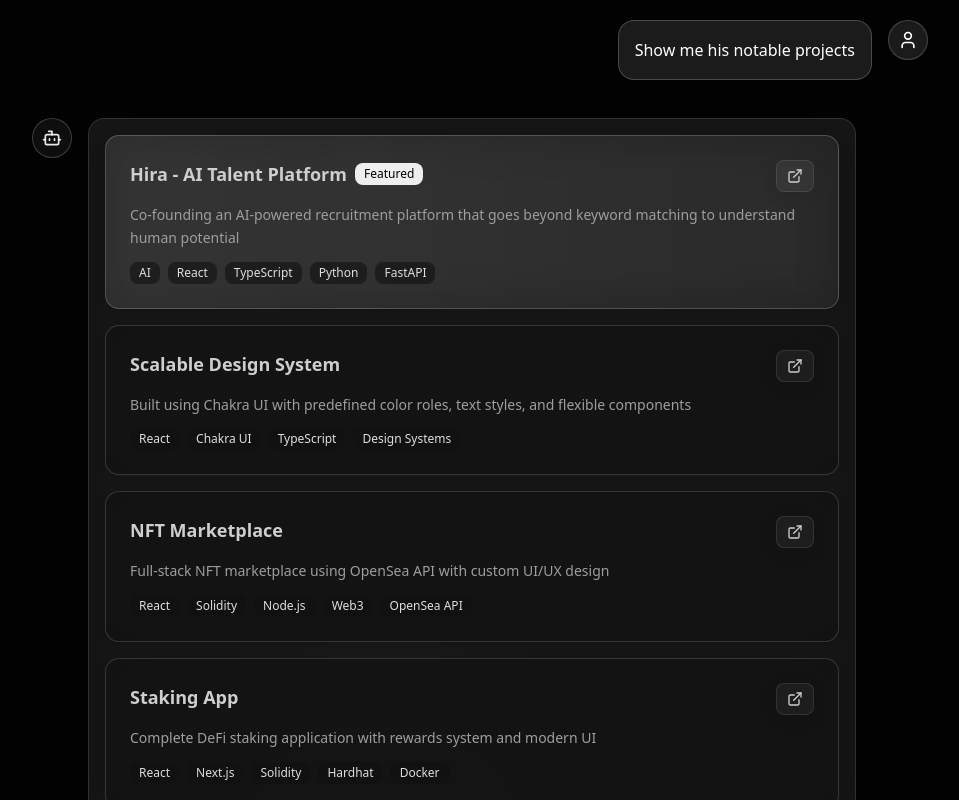
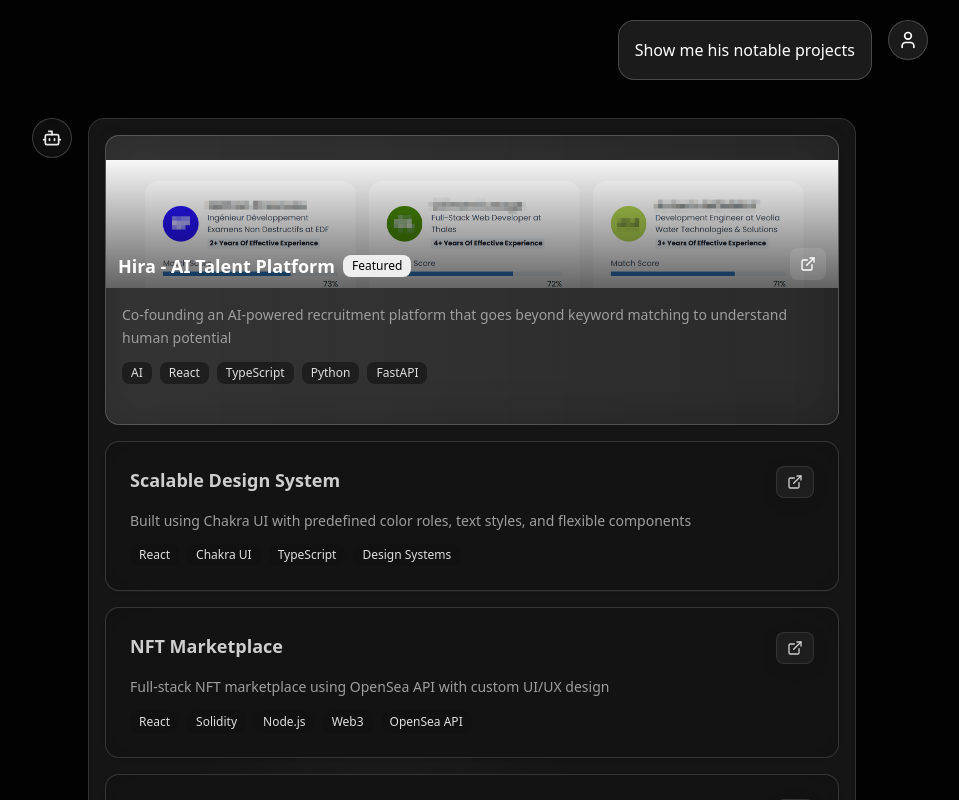
Before and after one commit to Royalcrist/Portfolio, a Next.js app: page / in a window 1280 px wide. Shown: the part 2160-2960 px from the top of the page, without its empty margins (320-1279 px from the left). Built offline with nearby package versions, Linux system fonts and the light colour scheme.

Commit message:
Add project preview images and enhance project card layout in EnhancedChatPortfolio component

```diff
--- a/src/components/enhanced-chat-portfolio.tsx
+++ b/src/components/enhanced-chat-portfolio.tsx
@@ -487,20 +487,69 @@
           {projects.map((project, index) => (
             <Card
               key={index}
-              className={`p-6 transition-all duration-300 spotlight glow-on-hover ${
+              className={`transition-all duration-300 spotlight glow-on-hover ${
                 project.highlight
-                  ? "glass-card border-white/20 bg-gradient-to-r from-white/10 to-white/5"
-                  : "glass-card"
+                  ? "overflow-hidden glass-card border-white/20 bg-gradient-to-r from-white/10 to-white/5"
+                  : "p-6 glass-card"
               }`}
             >
+              {project.highlight ? (
+                <div className="space-y-0">
+                  {/* Featured project with preview */}
+                  <div className="relative h-32 w-full overflow-hidden">
+                    <img
+                      src="/hira-preview.png"
+                      alt={`${project.name} preview`}
+                      className="w-full h-full object-cover"
+                    />
+                    <div className="absolute inset-0 bg-gradient-to-t from-black/60 to-transparent" />
+
+                    {/* Project header overlay */}
+                    <div className="absolute bottom-2 left-3 right-3 flex items-end justify-between">
+                      <div>
+                        <h4 className="font-semibold text-white text-lg flex items-center gap-2">
+                          {project.name}
+                          <Badge className="text-xs">Featured</Badge>
+                        </h4>
+                      </div>
+                      <Button
+                        variant="ghost"
+                        size="sm"
+                        className="bg-white/10 hover:bg-white/20 text-white border-white/20"
+                        asChild
+                      >
+                        <a
+                          href={project.link}
+                          target="_blank"
+                          rel="noopener noreferrer"
+                        >
+                          <ExternalLink className="w-4 h-4" />
+                        </a>
+                      </Button>
+                    </div>
+                  </div>
+
+                  {/* Project content */}
+                  <div className="p-4 space-y-3">
+                    <p className="text-sm text-muted-foreground leading-relaxed">
+                      {project.description}
+                    </p>
+                    <div className="flex flex-wrap gap-2">
+                      {project.tech.map((tech, i) => (
+                        <Badge key={i} variant="secondary" className="text-xs">
+                          {tech}
+                        </Badge>
+                      ))}
+                    </div>
+                  </div>
+                </div>
+              ) : (
+                /* Regular projects without preview */
                 <div className="space-y-3">
                   <div className="flex items-start justify-between">
                     <div>
                       <h4 className="font-semibold text-lg flex items-center gap-2">
                         {project.name}
-                      {project.highlight && (
-                        <Badge className="text-xs">Featured</Badge>
-                      )}
                       </h4>
                     </div>
                     <Button
@@ -529,6 +578,7 @@
                     ))}
                   </div>
                 </div>
+              )}
             </Card>
           ))}
         </div>
```
Also changed, not shown: public/hira-preview.png (added). Lines whose indentation alone changed are shown as unchanged.
